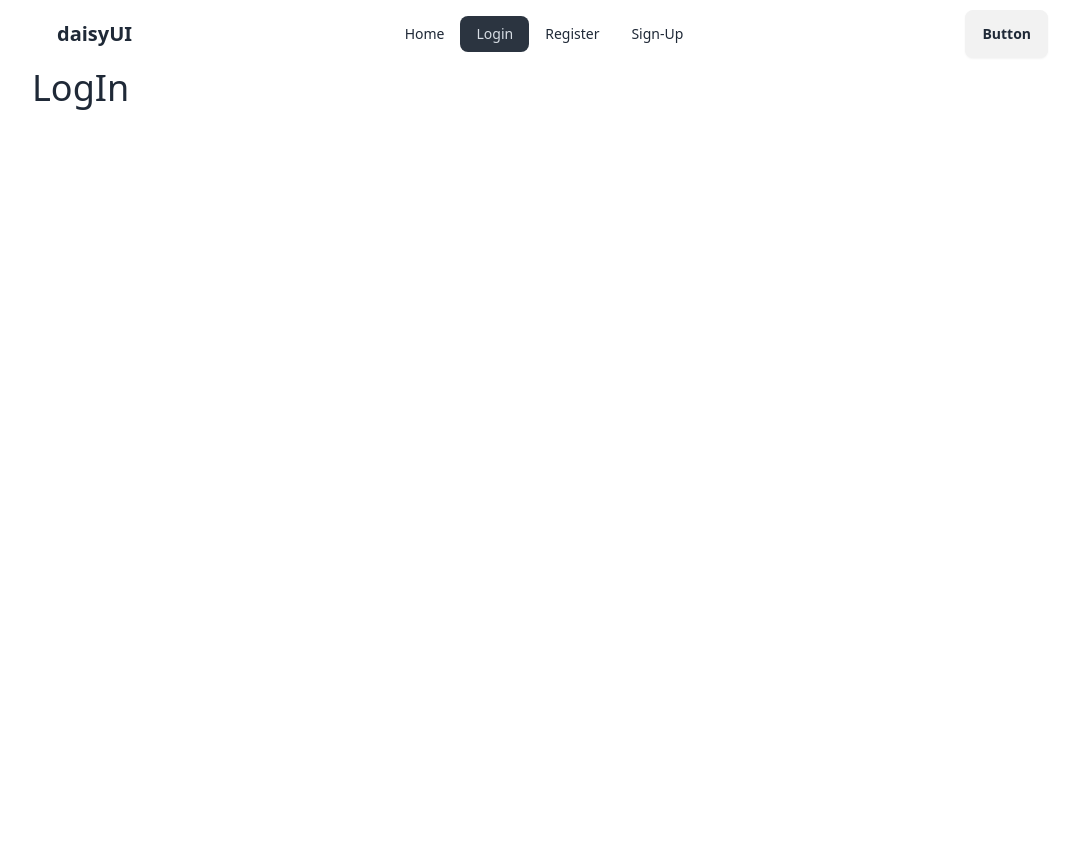
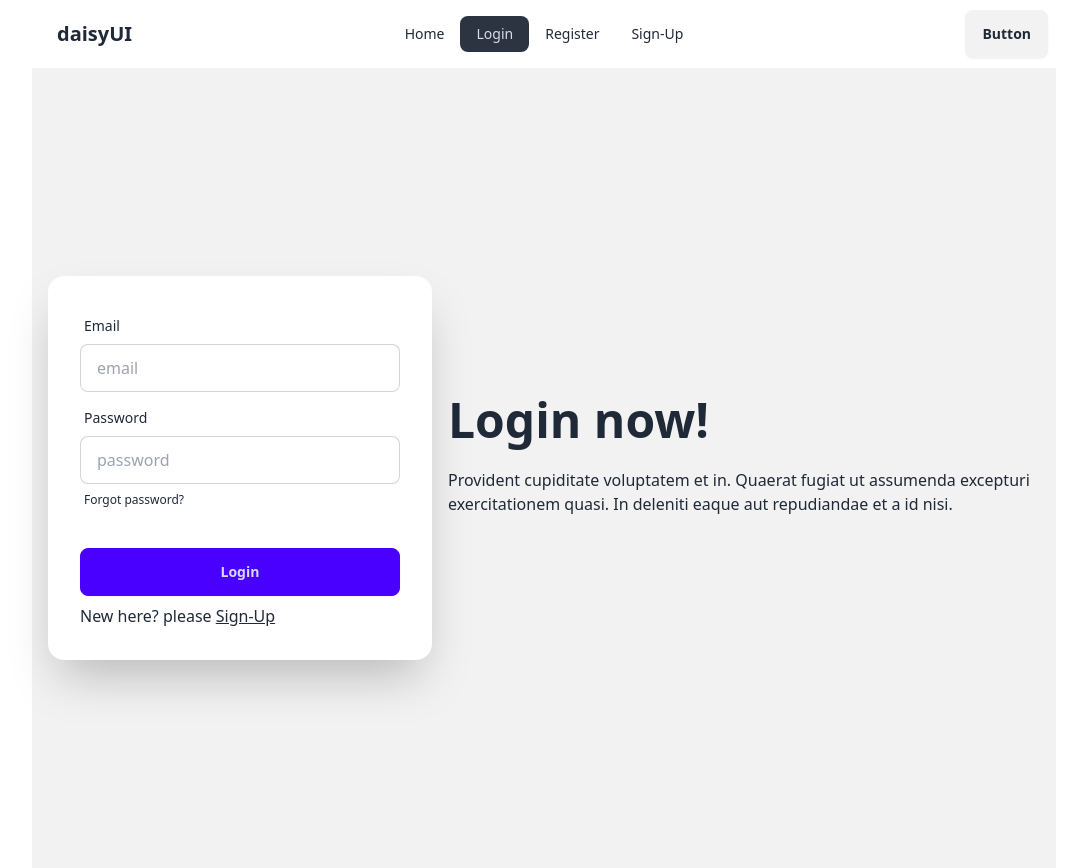
Before and after one commit to KI-Anik/m50-email-password-auth, a React (Vite) app: page /login in a window 1280 px wide. Shown: the whole page, without its empty margins (96-1183 px from the left). Before the commit the page ends 800 px from the top, so only its background shows below. Built offline with nearby package versions, Linux system fonts and the light colour scheme.

Commit message:
log in form design & firbase connected for user authentication done

```diff
--- a/src/components/SignUp/SignUp.jsx
+++ b/src/components/SignUp/SignUp.jsx
@@ -2,6 +2,7 @@
 import auth from '../../firebase.init';
 import { createUserWithEmailAndPassword } from 'firebase/auth';
 import { FaEye, FaEyeSlash } from 'react-icons/fa';
+import { Link } from 'react-router-dom';
 
 const SignUp = () => {
     const [success, setSuccess] = useState(null)
@@ -12,7 +13,8 @@
         e.preventDefault()
         const email = e.target.email.value
         const password = e.target.password.value
-        console.log(email, password)
+        const terms = e.target.terms.checked;
+        console.log(email, password, terms)
 
         // reset error status
         setErrorMessage('')
@@ -20,6 +22,11 @@
 
         if (password.length < 6) {
             setErrorMessage('password should contain at least 6 character')
+            return
+        }
+
+        if(!terms){
+            setErrorMessage('please accept terms and condition')
             return
         }
 
@@ -54,20 +61,27 @@
                                 <span className="label-text">Password</span>
                             </label>
                             <input type={showPassword ? "text" : "password"} name='password' placeholder="password" className="input input-bordered" required />
-                            <button
-                            onClick={()=> setShowPassword(!showPassword)}
-                            className='btn btn-xs absolute right-2 top-12'>
+                            <p
+                                onClick={() => setShowPassword(!showPassword)}
+                                className='btn btn-xs absolute right-2 top-12'>
                                 {
                                     showPassword ? <FaEyeSlash></FaEyeSlash> : <FaEye></FaEye>
                                 }
-                                </button>
+                            </p>
                             <label className="label">
                                 <a href="#" className="label-text-alt link link-hover">Forgot password?</a>
                             </label>
+                            <div className="form-control">
+                                <label className="label justify-start gap-4 cursor-pointer">
+                                    <input type="checkbox"  name='terms' className="checkbox checkbox-accent" />
+                                    <span className="label-text">Accept our Term's & Conditions</span>
+                                </label>
+                            </div>
                         </div>
                         <div className="form-control mt-6">
                             <button className="btn btn-primary">Sign Up</button>
                         </div>
+                            <p>Already have an account? then <Link className='underline' to={'/login'}>Log-in</Link> </p>
                     </form>
                 </div>
                 <div className='text-2xl font-semibold'>
--- a/src/components/login/Login.jsx
+++ b/src/components/login/Login.jsx
@@ -1,9 +1,77 @@
-import React from 'react';
+import { signInWithEmailAndPassword } from 'firebase/auth';
+import React, { useState } from 'react';
+import auth from '../../firebase.init';
+import { Link } from 'react-router-dom';
 
 const Login = () => {
+
+    const [success, setSuccess] =useState(false)
+    const [logInError, setLogInError] = useState('')
+
+    const handleLogIn= e => {
+        e.preventDefault()
+        const email = e.target.email.value;
+        const password = e.target.password.value
+        console.log(email, password)
+
+        //reset state
+        setSuccess(false)
+        setLogInError('')
+
+        // fireBase
+        signInWithEmailAndPassword(auth,email,password)
+        .then(result => {
+            console.log(result.user)
+            setSuccess(true)
+        })
+        .catch(error => {
+            console.log('ERROR', error.message)
+            setLogInError(error.message)
+        })
+    }
+
     return (
         <div>
-            <h2 className="text-4xl">LogIn</h2>
+            <div className="hero bg-base-200 min-h-screen">
+                <div className="hero-content flex-col lg:flex-row-reverse">
+                    <div className="text-center lg:text-left">
+                        <h1 className="text-5xl font-bold">Login now!</h1>
+                        <p className="py-6">
+                            Provident cupiditate voluptatem et in. Quaerat fugiat ut assumenda excepturi exercitationem
+                            quasi. In deleniti eaque aut repudiandae et a id nisi.
+                        </p>
+                    </div>
+                    <div className="card bg-base-100 w-full max-w-sm shrink-0 shadow-2xl">
+                        <form onSubmit={handleLogIn} className="card-body">
+                            <div className="form-control">
+                                <label className="label">
+                                    <span className="label-text">Email</span>
+                                </label>
+                                <input type="email" name='email' placeholder="email" className="input input-bordered" required />
+                            </div>
+                            <div className="form-control">
+                                <label className="label">
+                                    <span className="label-text">Password</span>
+                                </label>
+                                <input type="password" name='password' placeholder="password" className="input input-bordered" required />
+                                <label className="label">
+                                    <a href="#" className="label-text-alt link link-hover">Forgot password?</a>
+                                </label>
+                            </div>
+                            <div className="form-control mt-6">
+                                <button className="btn btn-primary">Login</button>
+                            </div>
+                            <p>New here? please <Link className='underline' to={'/signup'}> Sign-Up </Link> </p>
+                            </form>
+                            </div>
+                        {
+                            success && <p className='text-2xl text-green-500 font-semibold'>log in successful</p>
+                        }
+                        {
+                            logInError && <p className='text-2xl text-red-500 font-semibold'>{logInError}</p>
+                        }
+                </div>
+            </div>
         </div>
     );
 };
```
